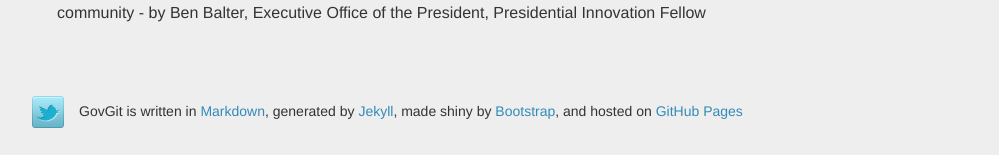
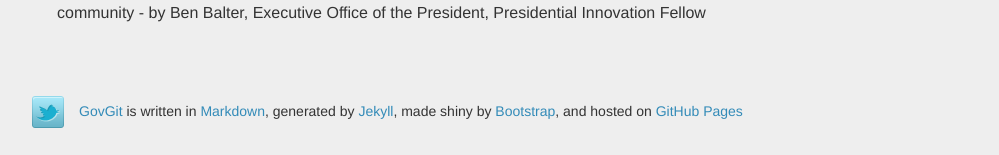
Before and after one commit to lukecharde/govgit, a Jekyll site: the page built from index.markdown, in a window 1280 px wide. Shown: the part 1216-1371 px from the top of the page, without its empty margins (138-1137 px from the left). Built offline with Jekyll 4.4.1, drawn with Linux system fonts in a browser that asks for light colours; nearby versions of some CDN libraries; some web fonts are replaced; some of the changed lines change nothing that is shown.

Commit message:
reffing the mothership

```diff
--- a/_layouts/default.html
+++ b/_layouts/default.html
@@ -48,7 +48,7 @@
     <div class="row footer">
             <ul class="links">
                 <li><a href="https://twitter.com/GovGit/status/268052463855206400"><img src="img/icons/twitter.png" alt="twitter" /></a></li>
-                <li>GovGit is written in <a href="https://github.com/adam-p/markdown-here/wiki/Markdown-Cheatsheet">Markdown</a>, generated by <a href="https://github.com/mojombo/jekyll">Jekyll</a>, made shiny by <a href="https://github.com/twitter/bootstrap">Bootstrap</a>, and hosted on <a href="http://pages.github.com/">GitHub Pages</a> </li>
+                <li> <a href="http://www.govgit.info">GovGit</a>  is written in <a href="https://github.com/adam-p/markdown-here/wiki/Markdown-Cheatsheet">Markdown</a>, generated by <a href="https://github.com/mojombo/jekyll">Jekyll</a>, made shiny by <a href="https://github.com/twitter/bootstrap">Bootstrap</a>, and hosted on <a href="http://pages.github.com/">GitHub Pages</a> </li>
             </ul>
     </div>
 </div> <!-- end container -->
```
